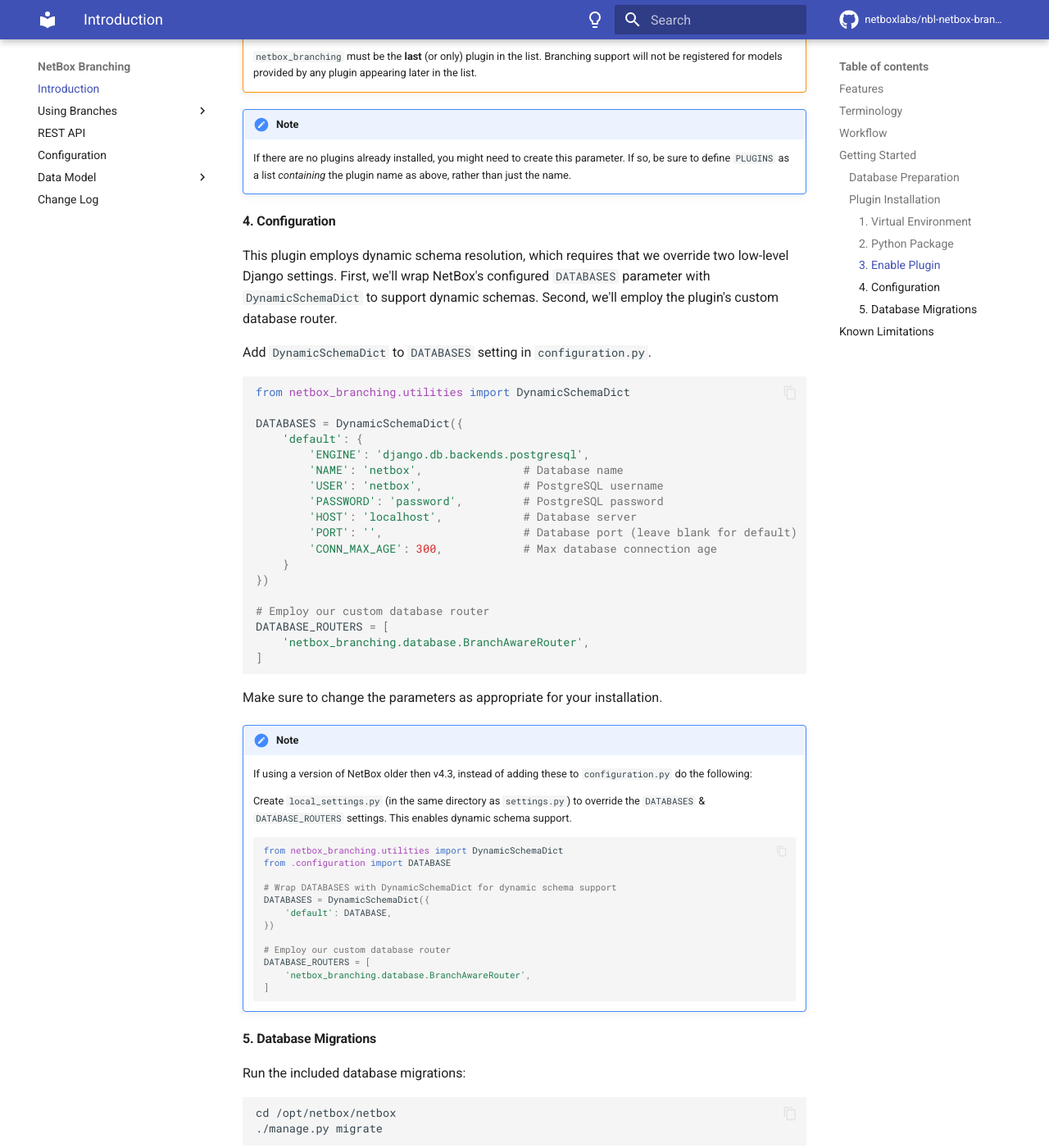
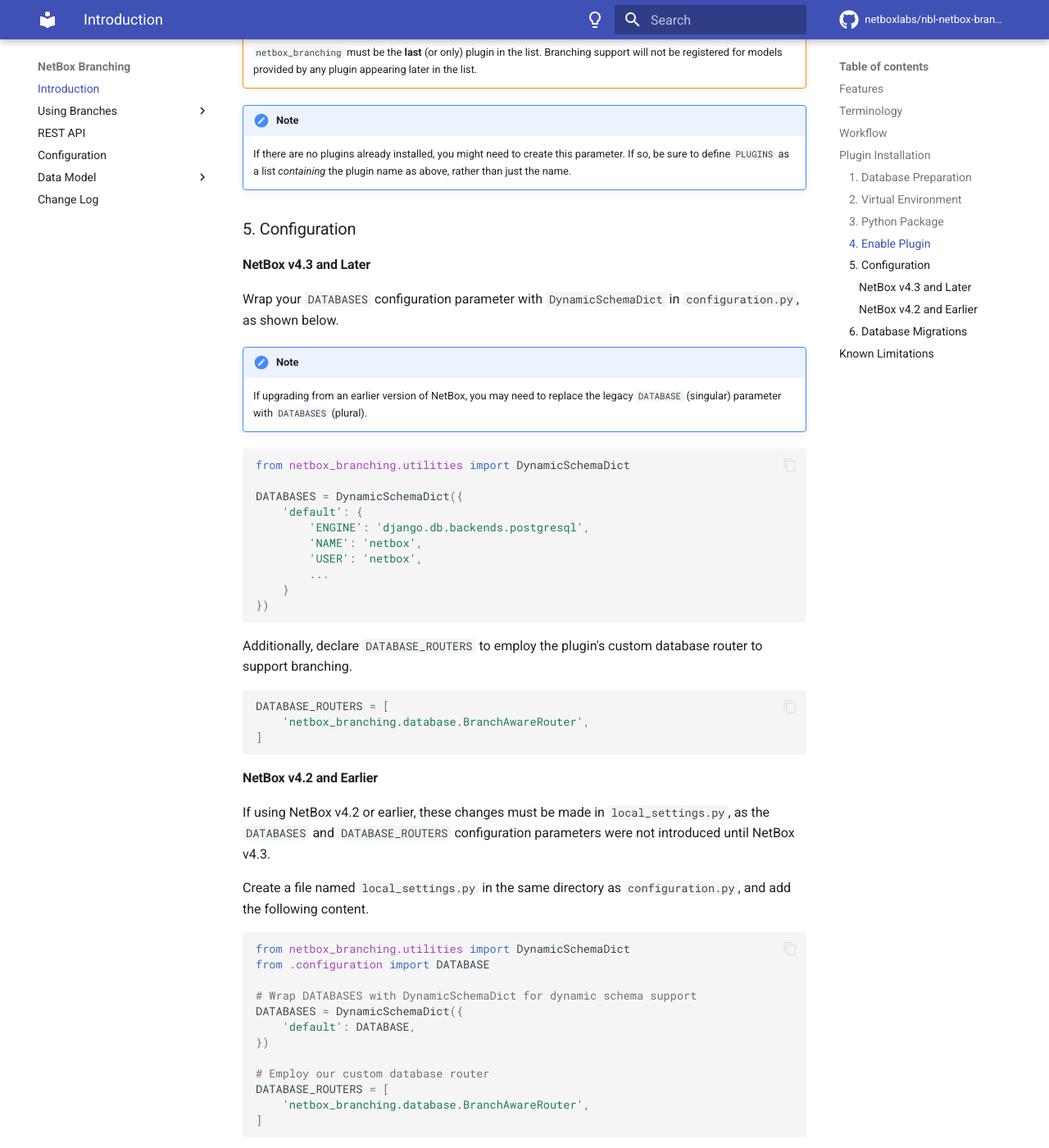
Before and after one commit to netboxlabs/netbox-branching, an MkDocs documentation site: the page built from docs/index.md, in a window 1280 px wide and 1400 px high, scrolled down 3677 px. Shown: the whole window at 82% size. Built offline with MkDocs 1.6.1 and Material for MkDocs 9.7.7, drawn with Linux system fonts in a browser that asks for light colours; comment, search, counter and statistics services are not loaded; some of the changed text lies outside the part shown.

Commit message:
Restructure installation documentation

````diff
--- a/docs/index.md
+++ b/docs/index.md
@@ -72,9 +72,9 @@
     Branch->>Main: Merge branch
 ```
 
-## Getting Started
+## Plugin Installation
 
-### Database Preparation
+### 1. Database Preparation
 
 Before installing this plugin, ensure that the PostgreSQL user as which NetBox authenticates has permission to create new schemas in the database. This can be achieved by issuing the following command in the PostgreSQL shell (substituting `$database` and `$user` with their respective values):
 
@@ -82,9 +82,7 @@
 GRANT CREATE ON DATABASE $database TO $user;
 ```
 
-### Plugin Installation
-
-#### 1. Virtual Environment
+### 2. Virtual Environment
 
 The plugin can be installed from [PyPI](https://pypi.org/project/netboxlabs-netbox-branching/). First, activate the Python virtual environment used by NetBox (which is typically located at `/opt/netbox/venv/`):
 
@@ -95,7 +93,7 @@
 !!! note
     You may need to modify the `source` command above if your virtual environment has been installed in a different location.
 
-#### 2. Python Package
+### 3. Python Package
 
 Use `pip` to install the Python package:
 
@@ -120,11 +118,14 @@
 !!! note
     If there are no plugins already installed, you might need to create this parameter. If so, be sure to define `PLUGINS` as a list _containing_ the plugin name as above, rather than just the name.
 
-#### 4. Configuration
+### 5. Configuration
 
-This plugin employs dynamic schema resolution, which requires that we override two low-level Django settings. First, we'll wrap NetBox's configured `DATABASES` parameter with `DynamicSchemaDict` to support dynamic schemas. Second, we'll employ the plugin's custom database router.
+#### NetBox v4.3 and Later
 
-Add `DynamicSchemaDict` to `DATABASES` setting in `configuration.py`.
+Wrap your `DATABASES` configuration parameter with `DynamicSchemaDict` in `configuration.py`, as shown below.
+
+!!! note
+    If upgrading from an earlier version of NetBox, you may need to replace the legacy `DATABASE` (singular) parameter with `DATABASES` (plural).
 
 ```python
 from netbox_branching.utilities import DynamicSchemaDict
@@ -132,13 +133,34 @@
 DATABASES = DynamicSchemaDict({
     'default': {
         'ENGINE': 'django.db.backends.postgresql',
-        'NAME': 'netbox',               # Database name
-        'USER': 'netbox',               # PostgreSQL username
-        'PASSWORD': 'password',         # PostgreSQL password
-        'HOST': 'localhost',            # Database server
-        'PORT': '',                     # Database port (leave blank for default)
-        'CONN_MAX_AGE': 300,            # Max database connection age
+        'NAME': 'netbox',
+        'USER': 'netbox',
+        ...
     }
+})
+```
+
+Additionally, declare `DATABASE_ROUTERS` to employ the plugin's custom database router to support branching.
+
+```python
+DATABASE_ROUTERS = [
+    'netbox_branching.database.BranchAwareRouter',
+]
+```
+
+#### NetBox v4.2 and Earlier
+
+If using NetBox v4.2 or earlier, these changes must be made in `local_settings.py`, as the `DATABASES` and `DATABASE_ROUTERS` configuration parameters were not introduced until NetBox v4.3.
+
+Create a file named `local_settings.py` in the same directory as `configuration.py`, and add the following content.
+
+```python
+from netbox_branching.utilities import DynamicSchemaDict
+from .configuration import DATABASE
+
+# Wrap DATABASES with DynamicSchemaDict for dynamic schema support
+DATABASES = DynamicSchemaDict({
+    'default': DATABASE,
 })
 
 # Employ our custom database router
@@ -147,29 +169,7 @@
 ]
 ```
 
-Make sure to change the parameters as appropriate for your installation.
-
-!!! note
-    If using a version of NetBox older then v4.3, instead of adding these to `configuration.py` do the following:
-
-    Create `local_settings.py` (in the same directory as `settings.py`) to override the `DATABASES` & `DATABASE_ROUTERS` settings. This enables dynamic schema support.
-
-    ```python
-    from netbox_branching.utilities import DynamicSchemaDict
-    from .configuration import DATABASE
-
-    # Wrap DATABASES with DynamicSchemaDict for dynamic schema support
-    DATABASES = DynamicSchemaDict({
-        'default': DATABASE,
-    })
-
-    # Employ our custom database router
-    DATABASE_ROUTERS = [
-        'netbox_branching.database.BranchAwareRouter',
-    ]
-    ```
-
-#### 5. Database Migrations
+### 6. Database Migrations
 
 Run the included database migrations:
 
````
Also changed, not shown: other parts of docs/index.md (+1 -1 lines).
